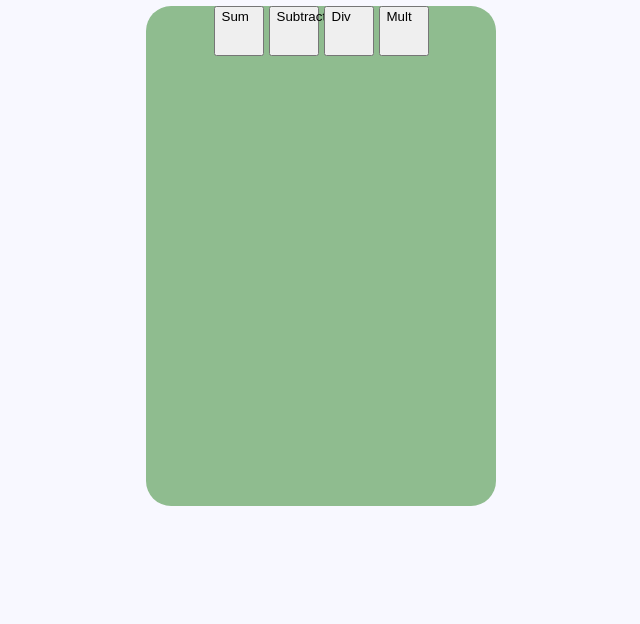
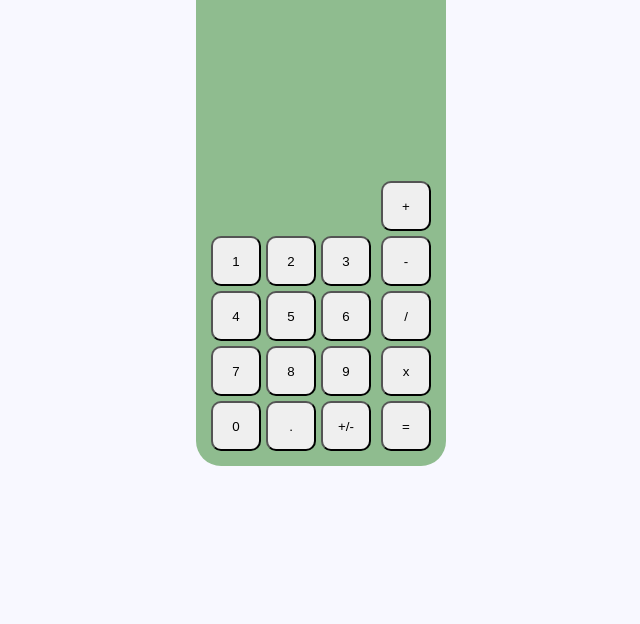
Before and after one commit to topnaita/Project_Calculator, a plain HTML site: page index.html in a window 1280 px wide. Shown: the part 192-816 px from the top of the page, without its empty margins (319-959 px from the left). Drawn offline with Linux system fonts and the light colour scheme.

Commit message:
UI numbers and operator aligned

```diff
--- a/index.html
+++ b/index.html
@@ -8,13 +8,27 @@
     <title>Document</title>
   </head>
   <body>
-    <h1>Calculator</h1>
     <div class="container">
-      <div class="btn">
-        <button id="sum">Sum</button>
-        <button id="sub">Subtract</button>
-        <button id="div">Div</button>
-        <button id="mult">Mult</button>
+      <div class="btnNumbers">
+        <button class="btnStyle">1</button>
+        <button class="btnStyle">2</button>
+        <button class="btnStyle">3</button>
+        <button class="btnStyle">4</button>
+        <button class="btnStyle">5</button>
+        <button class="btnStyle">6</button>
+        <button class="btnStyle">7</button>
+        <button class="btnStyle">8</button>
+        <button class="btnStyle">9</button>
+        <button class="btnStyle">0</button>
+        <button class="btnStyle">.</button>
+        <button class="btnStyle">+/-</button>
+      </div>
+      <div class="btnOperators">
+        <button class="btnStyle">+</button>
+        <button class="btnStyle">-</button>
+        <button class="btnStyle">/</button>
+        <button class="btnStyle">x</button>
+        <button class="btnStyle">=</button>
       </div>
     </div>
   </body>
--- a/script.js
+++ b/script.js
@@ -1,16 +1,38 @@
-const add = function (a, b) {
-  return a + b;
+/*
+Your calculator is going to contain functions for all of the basic math operators you typically
+find on calculators, so start by creating functions for the following items and testing them in your browser’s console:
+add
+subtract
+multiply
+divide
+
+A calculator operation will consist of a number, an operator, and another number.
+For example, 3 + 5. Create three variables, one for each part of the operation.
+You’ll use these variables to update your display later.
+*/
+
+const add = function (num1, operator, num2) {
+  return (operator = num1 + num2);
 };
-const subtract = function (a, b) {
-  return a - b;
+const subtract = function (num1, operator, num2) {
+  return (num1, operator, num2);
 };
 
-const multi = function (a, b) {
-  return a * b;
+const multi = function (num1, operator, num2) {
+  return (num1, operator, num2);
 };
 
-const div = function (a, b) {
-  return a / b;
+const div = function (num1, operator, num2) {
+  return (num1, operator, num2);
 };
 
-function operate(num1, num2) {}
+console.log(add(5 + 5));
+
+/* Create a new function "operate" that takes an operator
+ and two numbers and then calls one of the above
+ functions on the numbers.*/
+
+function operate(num1, operator, num2) {
+  const addNum = add(num1, num2, operator);
+  return num1;
+}
--- a/style.css
+++ b/style.css
@@ -1,34 +1,51 @@
 body {
   display: flex;
-  flex-direction: column;
+  min-height: 100vh;
+  align-items: center;
   justify-content: center;
-  align-items: center;
-  height: 100vh;
   background-color: #f8f8ff;
 }
 
 .container {
   display: flex;
-  justify-content: center;
-  width: 350px;
+  /* flex-wrap: wrap; */
+  /* justify-content: flex-start; */
+  align-items: end;
+  /* justify-content: center; */
+  width: 250px;
   height: 500px;
   background-color: #8fbc8f;
   border-radius: 25px;
 }
-.btn {
+
+.btnNumbers {
   display: flex;
+  flex-wrap: wrap;
+  /* justify-content: center; */
+  /* flex-direction: column; */
+  /* align-items: end; */
+  width: 165px;
+  height: 215px;
+  /* background-color: bisque; */
+  gap: 5px;
+  /* margin-right: 2px; */
+  margin: 10px;
+  padding: 5px;
+}
+.btnStyle {
+  width: 50px;
+  height: 50px;
+  border-radius: 10px;
+}
+
+.btnOperators {
+  display: flex;
+  flex-wrap: wrap;
+  /* background-color: aqua; */
+  height: 275;
+  width: 51px;
+  margin-bottom: 10px;
+  margin-left: -15px;
+  padding: 5px;
   gap: 5px;
 }
-
-ul {
-  list-style-type: none;
-}
-#mult,
-#sub,
-#sum,
-#div {
-  display: flex;
-  flex-wrap: wrap;
-  width: 50px;
-  height: 50px;
-}
```
